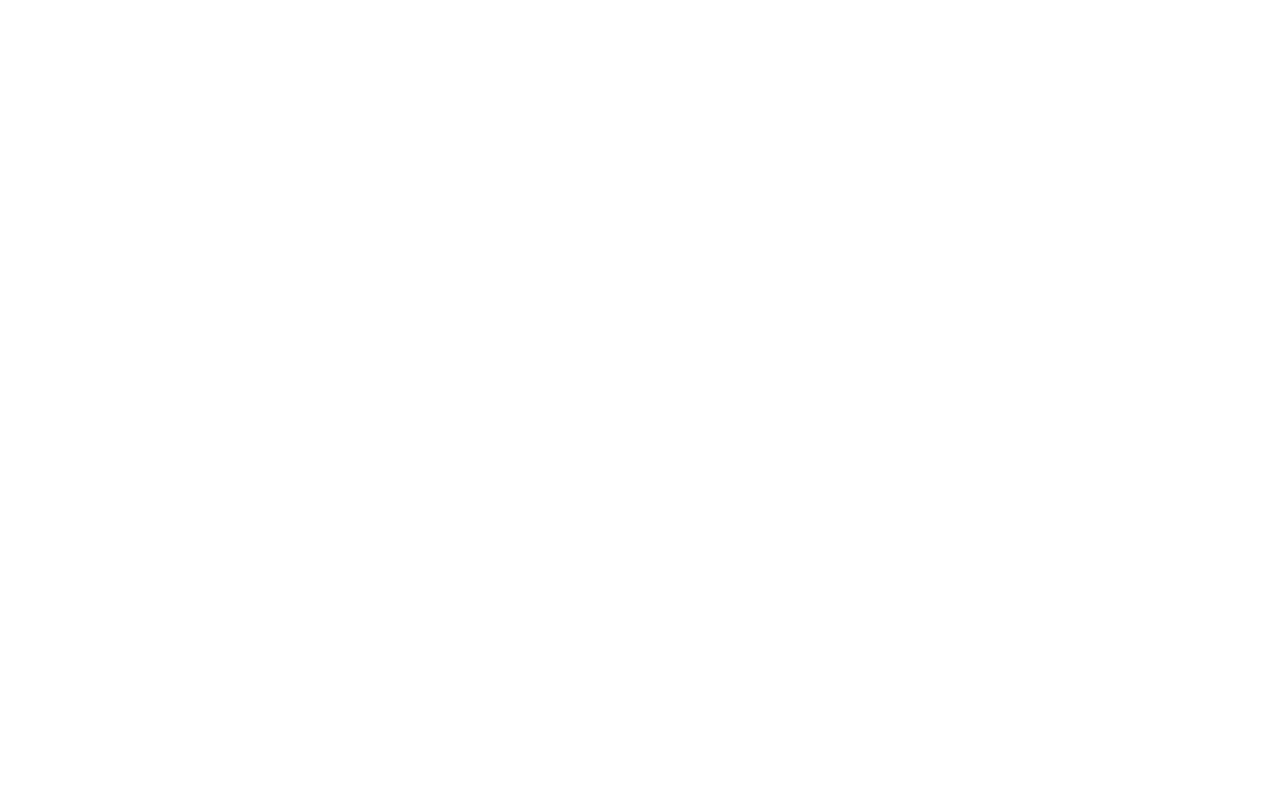
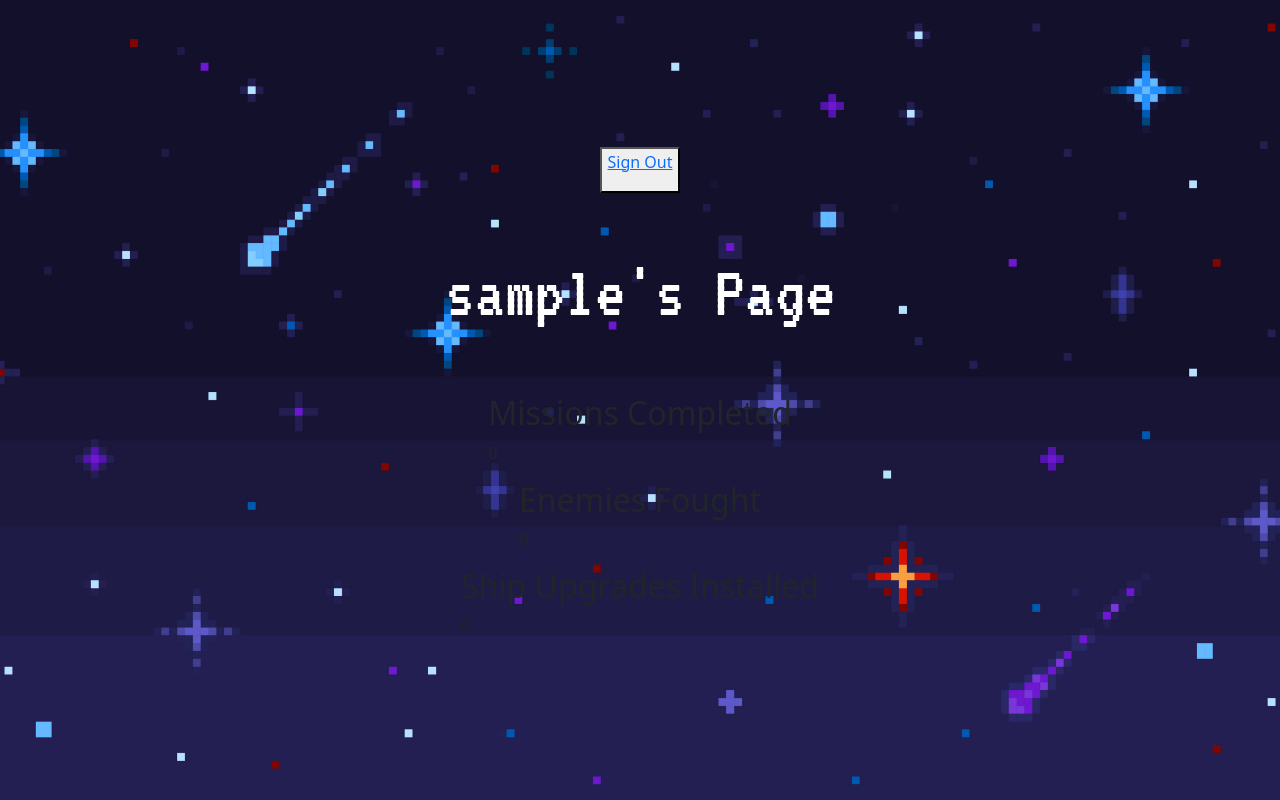
Before and after one commit to GursimarV/SpaceshipJamShooterWebAndDatabase, a PHP site: page /ProfilePage.php?user=1 in a window 1280 px wide. Before the commit the page is empty. Run offline with PHP 8.4, Linux system fonts and the light colour scheme; tables that the repository leaves empty hold one stand-in row (values such as "Sample post"); some web fonts are replaced.

Commit message:
added basic Profile Page Layout

```diff
--- a/ProfilePage.php
+++ b/ProfilePage.php
@@ -0,0 +1,88 @@
+<?php
+
+$con = mysqli_connect('localhost', 'root', '', 'test');
+
+if (mysqli_connect_errno()){
+    printf("Connect falied: %s\n", mysqli_connect_errno());
+    exit();
+}
+
+$userID = $_REQUEST['user'];
+
+$query = "select username from player where id = '".$userID."'";
+$result = mysqli_query($con, $query);
+
+while($row = mysqli_fetch_assoc($result)){
+   $username = $row['username'];
+}
+
+?>
+
+<!DOCTYPE html>
+<html lang = "en">
+    <head>
+        <meta charset="UTF-8">
+
+        <title>
+            <?php echo $username;?>&apos;s Page
+        </title>
+
+        <link rel="stylesheet" href="css/style.css">
+
+        <link href="https://cdn.jsdelivr.net/npm/bootstrap@5.3.2/dist/css/bootstrap.min.css" rel="stylesheet" integrity="sha384-T3c6CoIi6uLrA9TneNEoa7RxnatzjcDSCmG1MXxSR1GAsXEV/Dwwykc2MPK8M2HN" crossorigin="anonymous">
+
+        <script src="https://cdn.jsdelivr.net/npm/bootstrap@5.3.2/dist/js/bootstrap.bundle.min.js" integrity="sha384-C6RzsynM9kWDrMNeT87bh95OGNyZPhcTNXj1NW7RuBCsyN/o0jlpcV8Qyq46cDfL" crossorigin="anonymous"></script>
+
+        <style>
+           body
+           {
+            background-image: url('pictures/PixelSpace.jpeg');
+            background-position: center;
+            background-repeat: no-repeat;
+            background-size: cover;
+           }
+
+           h1
+           {
+                margin: 5% 0;
+                font-family: "VT323", monospace;
+                font-weight: 400;
+                font-style: normal;
+                font-size: 75px;
+                color:white;
+            }
+        </style>
+
+    </head>
+    <body>
+        <main>
+            <div class="container">
+                <button type="submit">
+                    <a href="index.php">
+                        <!--img src="pictures/GoBackButton.PNG" alt="BackButton"/-->
+                        <p>Sign Out</p>
+                    </a>
+                </button>
+
+                <h1>
+                <?php echo $username;?>&apos;s Page
+                </h1>
+
+                <div id="missionsComplete">
+                    <h2>Missions Completed</h2>
+                    <p>0</p>
+                </div>
+
+                <div id="enemiesFought">
+                    <h2>Enemies Fought</h2>
+                    <p>0</p>
+                </div>
+
+                <div id="shipUpgrades">
+                    <h2>Ship Upgrades Installed</h2>
+                    <p>0</p>
+                </div>
+            </div>
+        </main>
+    </body>
+</html>
--- a/css/style.css
+++ b/css/style.css
@@ -1,5 +1,4 @@
 @import url('https://fonts.googleapis.com/css2?family=Bangers&family=Sedgwick+Ave&family=VT323&display=swap');
-
 
 .container
 {
```
